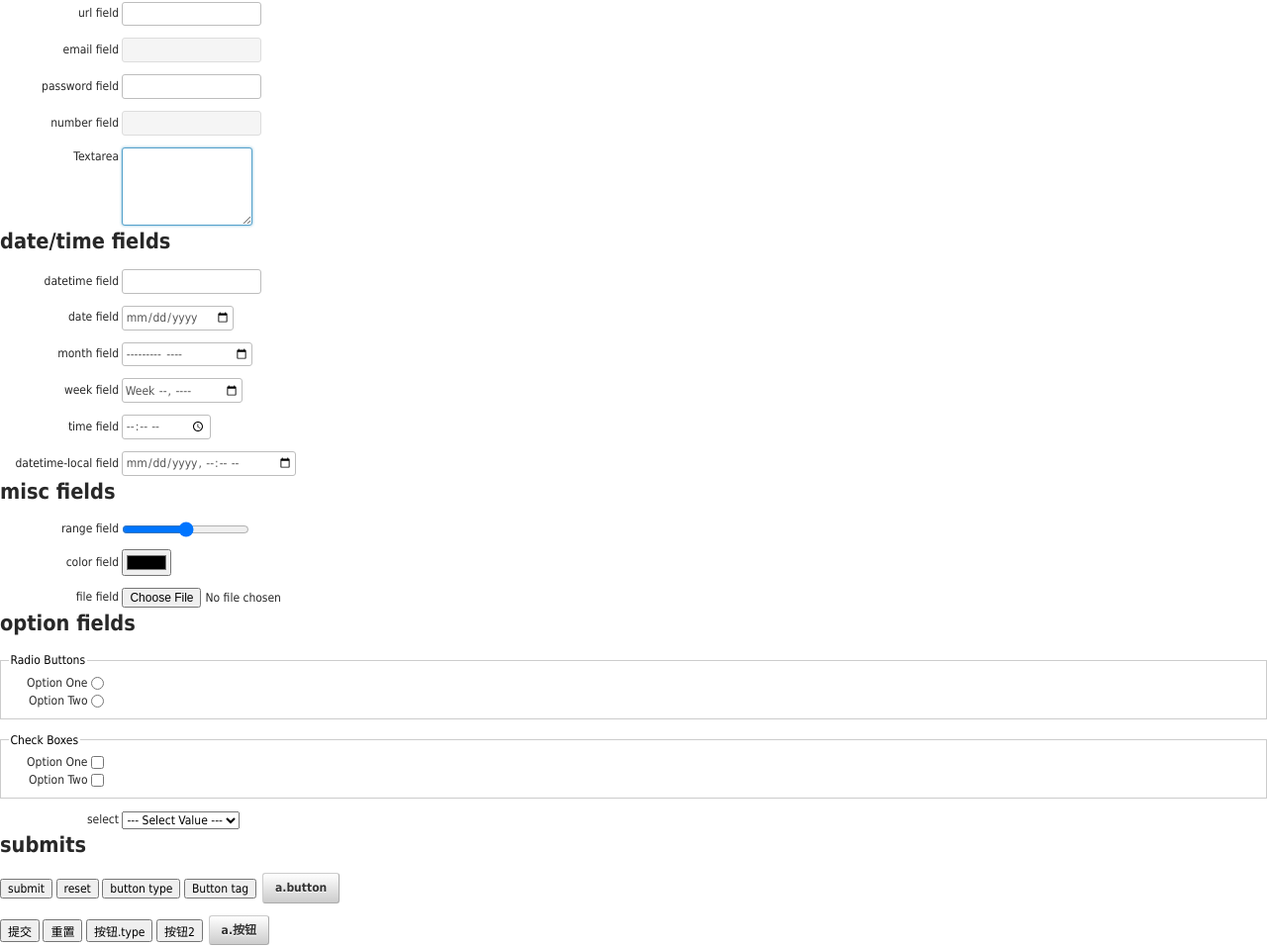
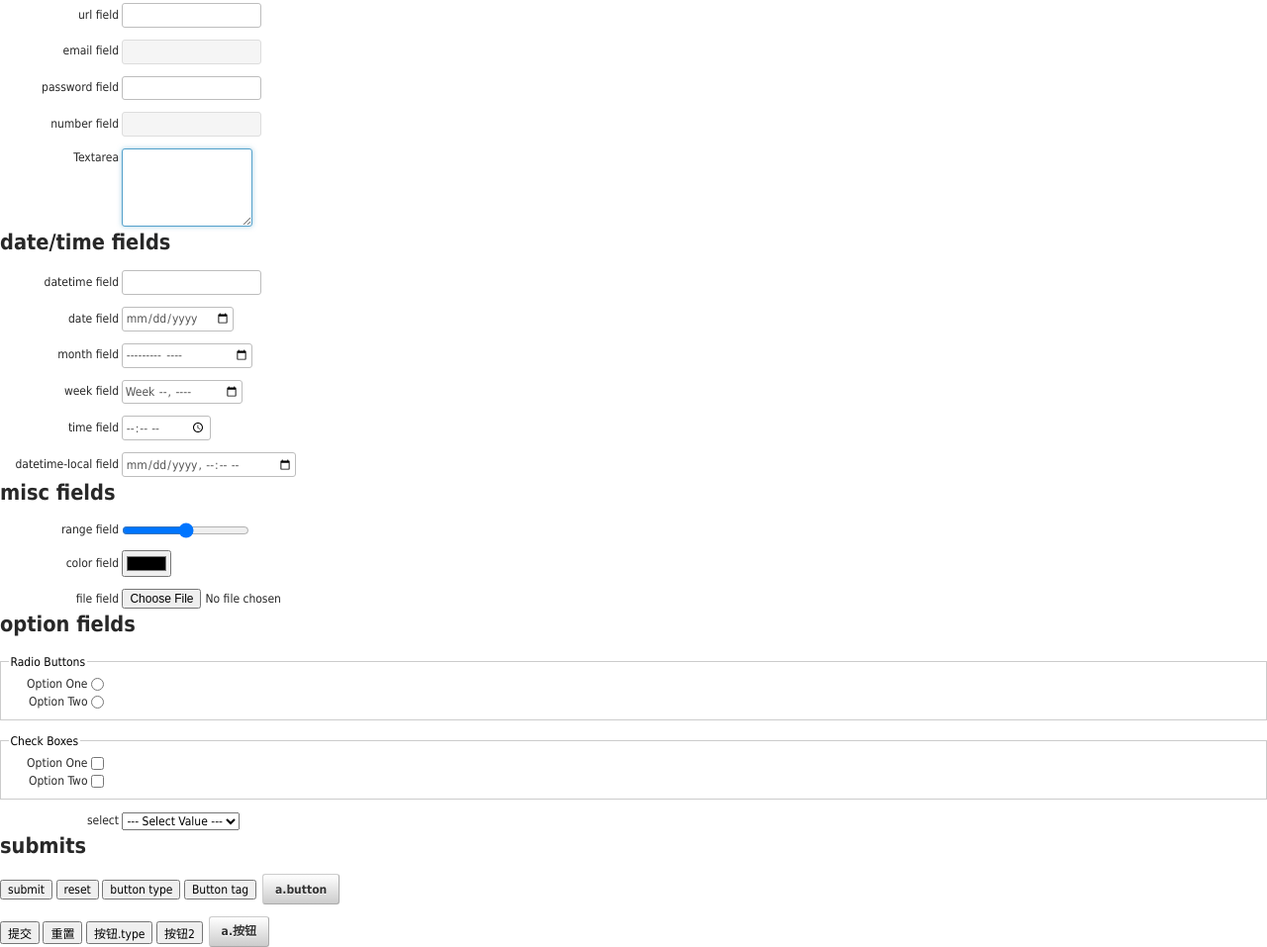
Before and after one commit to anmijay/Nice, a plain HTML site: page test/forms.html in a window 1280 px wide. Shown: the part 147-1104 px from the top of the page at 99% size. Drawn offline with nearby package versions, Linux system fonts and the light colour scheme.

Commit message:
更合理的字体设置

```diff
--- a/build/base.css
+++ b/build/base.css
@@ -24,7 +24,7 @@ sub,sup{font-size:75%;line-height:0;position:relative;vertical-align:baseline}su
 
 /*Recommended Styles*/
 html {font-size:62.5%; -webkit-text-size-adjust:none}
-body {height:100%; font:12px/1.5 tahoma,simsun; font-size:1.2rem; color:#282828}
+body {height:100%; font:12px/1.5 tahoma,arial,simsun,sans-serif; font-size:1.2rem; color:#282828}
 
 a {text-decoration:none;}
 a:hover {text-decoration:underline;}
--- a/build/form.css
+++ b/build/form.css
@@ -1,6 +1,6 @@
 fieldset {border:1px solid #ccc; margin:0 2px; padding:.35em .625em .75em}
 legend {color:#000; *margin-left:-7px}
-input,button,textarea,select {margin:0; font:12px tahoma,simsun; vertical-align:middle}
+input,button,textarea,select {margin:0; font:12px tahoma,arial,simsun,sans-serif; vertical-align:middle}
 button::-moz-focus-inner,input::-moz-focus-inner {border:0; padding:0}
 input[type=button],input[type=submit],input[type=reset],button,label {cursor:pointer}
 textarea {resize:vertical; overflow-y:auto; vertical-align:top}
--- a/build/global.css
+++ b/build/global.css
@@ -17,7 +17,6 @@
 .block {display:block;}
 .inline {display:inline;}
 .inblock {display:inline-block; *display:inline; *zoom:1;}
-.cell {display:table-cell; *display:inline-block; width:2000px; *width:auto;}
 .nowrap {white-space:nowrap; work-break:keep-all;}
 
 /* Alignment class */
--- a/build/nice-dev.css
+++ b/build/nice-dev.css
@@ -1,5 +1,5 @@
 /*
-* Nice.css
+* Nice.css v0.1
 * Copyright (c) 2012, www.niceue.com
 * Licensed under the MIT license.
 */
@@ -59,7 +59,7 @@ pre {white-space:pre; white-space:pre-wrap; word-wrap:break-word}
 /*
  * 去除默认斜体
  */
-address,cite,dfn,em,var{font-style:normal;}
+address,cite,dfn,em,var {font-style:normal;}
 
 
 /*
@@ -84,7 +84,7 @@ sub {bottom:-0.25em}
 
 /* ================== Form =================*/
 /*
- * 统一默认样式，而不是单纯去除
+ * 统一默认样式，而不是单纯去除 (参考normalize.css)
  */
 fieldset {border:1px solid #ccc; margin:0 2px; padding:.35em .625em .75em}
 legend {color:#000; *margin-left:-7px;}
@@ -96,7 +96,7 @@ legend {color:#000; *margin-left:-7px;}
  */
 input,button,textarea,select {
 	margin:0;
-	font:12px/1.5 tahoma,simsun;
+	font:12px/1.5 tahoma,arial,simsun,sans-serif;
 }
 
 
@@ -108,7 +108,8 @@ input::-moz-focus-inner {border:0; padding:0}
 
 
 /*
- * 提升按钮及标签的可访问性 (由于IE6不支持属性选择器，所以在IE6下button,label的设定也作废，可以把label分离出来使IE6也生效)
+ * 提升按钮及标签的可访问性
+ * 由于IE6不支持属性选择器，所以在IE6下button,label的设定也作废，可以把label分离出来使IE6也生效
  */
 input[type=button],
 input[type=submit],
@@ -139,20 +140,20 @@ mark{background:#ff0;color:#000}
  */
 /* Globals */
 html {
-	font-size:62.5%;				/* 10px = 1em = 100% = 8pt */
-	-webkit-text-size-adjust:none;	/* 使webkit内核默认可以启用小字体 */
+	font-size:62.5%;					/* 10px = 1em = 100% = 8pt */
+	-webkit-text-size-adjust:none;		/* 禁用Webkit内核浏览器的文字大小调整功能 */
 }
 body {
-	height:100%;					/* 避免body高度影响背景图 */
-	font:12px/1.5 tahoma,simsun;	/* 全局默认字体 */
-	font-size:1.2rem;				/* IE9+ & !IE */
-	color:#282828					/* IE中默认字体颜色是#282828，比纯黑和谐 */
+	height:100%;									/* 避免body高度太小影响背景 */
+	font:12px/1.5 tahoma,arial,simsun,sans-serif;	/* 全局字体设置(兼容中/英文操作系统，兼容utf-8及gbk编码) */
+	font-size:1.2rem;								/* 相对于html的字体大小，IE9+ & !IE 支持 (注意:为了兼容IE6-8，前面需加上px的字体大小) */
+	color:#282828									/* IE中默认字体颜色是#282828，比纯黑和谐 */
 }
 
-a {text-decoration:none;}
+a {text-decoration:none;}				/* 基本的链接样式 */
 a:hover {text-decoration:underline;}
 
-h1 {font-size:2em}
+h1 {font-size:2em}						/* 基本的标题样式 (提示: 修改字体大小或去掉不必要的定义) */
 h2 {font-size:1.8em}
 h3 {font-size:1.6em}
 h4 {font-size:1.4em}
--- /dev/null
+++ b/ext/form/niceForm.css
@@ -0,0 +1,108 @@
+input[type='text'],
+input[type='tel'],
+input[type='url'],
+input[type='email'],
+input[type='password'],
+input[type='number'],
+input[type^='date'],
+input[type='month'],
+input[type='week'],
+input[type='time'],
+textarea {
+	padding: 0.2em;
+	height:18px;
+	line-height:18px;
+	color: #555;
+	border: 1px solid #BDBDBD;
+	-moz-border-radius: 3px;
+	-webkit-border-radius: 3px;
+	border-radius: 3px;
+}
+
+input[type='text']:focus,
+input[type='tel']:focus,
+input[type='url']:focus,
+input[type='email']:focus,
+input[type='password']:focus,
+input[type='number']:focus,
+input[type^='date']:focus,
+input[type='month']:focus,
+input[type='week']:focus,
+input[type='time']:focus,
+.btn:focus,
+textarea:focus {
+	border-color: #54A1CB;
+	color: #000;
+	outline:0 none;
+	-webkit-box-shadow: 0 0 5px rgba(84,161,203,.5);
+	-moz-box-shadow: 0 0 5px rgba(84,161,203,.5);
+	box-shadow:  0 0 5px rgba(84,161,203,.5);
+	-webkit-transition:box-shadow .3s linear 0s;
+	-moz-transition:border-color .2s linear .1s;
+	transition:border-color .2s linear .1s;
+}
+
+input[disabled],
+select[disabled],
+textarea[disabled],
+input[readonly],
+select[readonly],
+textarea[readonly] {
+  background-color: #f5f5f5;
+  border-color: #ddd;
+}
+
+textarea {height:6em}
+input.text {height:18px;}
+.text {padding:.2em; line-height:18px; outline:0; color: #555; border: 1px solid #BDBDBD;}
+input.focus,textarea.focus {padding:.2em; border: 1px solid #54A1CB; color: #000;}
+
+:-moz-placeholder {color:#A9A9A9;}
+input.placeholder {color:#A9A9A9;}
+
+
+/* 按钮 */
+.btn {
+	padding: .2em 1em;
+	margin:0 .2em;
+	display: inline-block; *display: inline; *zoom: 1;
+	color: #333;
+	background-image: -webkit-gradient(linear, left top, left bottom, from(#fff), to(#ccc)); /* Saf4+, Chrome */
+	background-image: -webkit-linear-gradient(top, #fff, #ccc); /* Chrome 10+, Saf5.1+ */
+	background-image:    -moz-linear-gradient(top, #fff, #ccc); /* FF3.6 */
+	background-image:     -ms-linear-gradient(top, #fff, #ccc); /* IE10 */
+	background-image:      -o-linear-gradient(top, #fff, #ccc); /* Opera 11.10+ */
+	background-image:         linear-gradient(top, #fff, #ccc);
+	         filter: progid:DXImageTransform.Microsoft.Gradient(enabled='true', startColorstr='#ffffff', endColorstr='#cccccc',GradientType=0 ); /* IE6–IE9 */
+	border: 1px solid;
+	border-color: #ccc #aaa #aaa #ccc;
+	-moz-border-radius: 3px;
+	-webkit-border-radius: 3px;
+	border-radius: 3px;
+	font-weight: bold;
+	text-shadow: 0 1px #fff;
+	line-height: 2em;
+}
+.btn:hover{
+	color: #000;
+	text-decoration: none;
+	background:#eee;
+	background-image: -webkit-gradient(linear, left top, left bottom, from(#fff), to(#bbb)); /* Saf4+, Chrome */
+	background-image: -webkit-linear-gradient(top, #fff, #bbb); /* Chrome 10+, Saf5.1+ */
+	background-image:    -moz-linear-gradient(top, #fff, #bbb); /* FF3.6 */
+	background-image:     -ms-linear-gradient(top, #fff, #bbb); /* IE10 */
+	background-image:      -o-linear-gradient(top, #fff, #bbb); /* Opera 11.10+ */
+	background-image:         linear-gradient(top, #fff, #bbb);
+	         filter: progid:DXImageTransform.Microsoft.Gradient( startColorstr='#ffffff', endColorstr='#cccccc',GradientType=0 ); /* IE6–IE9 */
+	border-color: #aaa #888 #888 #aaa;
+}
+.btn:active {
+	background-image: -webkit-gradient(linear, left top, left bottom, from(#bbb), to(#fff)); /* Saf4+, Chrome */
+	background-image: -webkit-linear-gradient(top, #bbb, #fff); /* Chrome 10+, Saf5.1+ */
+	background-image:    -moz-linear-gradient(top, #bbb, #fff); /* FF3.6 */
+	background-image:     -ms-linear-gradient(top, #bbb, #fff); /* IE10 */
+	background-image:      -o-linear-gradient(top, #bbb, #fff); /* Opera 11.10+ */
+	background-image:         linear-gradient(top, #bbb, #fff);
+	          filter: progid:DXImageTransform.Microsoft.Gradient( startColorstr='#ffffff', endColorstr='#cccccc',GradientType=0 ); /* IE6–IE9 */
+	border-color: #888 #aaa #aaa #888;
+}
--- /dev/null
+++ b/ext/form/niceForm.js
@@ -0,0 +1,38 @@
+/* Nice表单增强：
+ * 使IE支持“placeholder”和“autofocus”，并且给不支持:focus伪类的IE67添加class，给不支持属性选择器的IE6添加class
+ * 可以通过设置ns的属性来添加命名空间
+ */
+;(function($){
+	var ns = '', //Namespace
+		ltIE8= window.ActiveXObject && $.browser.version<8,
+		x = function(a, b) {return !!~ a.indexOf(b)},
+		ck = function(s){return s in document.createElement('input')},
+		b = {ph:ck('placeholder'),af:ck('autofocus')};
+	if(!b.ph || !b.af){
+		$('input,textarea').each(function(){
+			var input = $(this),
+				type = input.attr('type') || 'textarea',
+				attrPh = input.attr('placeholder'),
+				attrAf = input.attr('autofocus');
+			if (attrPh && !b.ph) {
+				input.attr('value', attrPh).addClass('placeholder').bind({
+					focus: function() {if(input.val() === attrPh) input.val('').removeClass('placeholder');},
+					blur:  function() {if(input.val() === '') input.val(attrPh).addClass('placeholder');}
+				});
+			}
+			if((attrAf || attrAf==='') && !b.af)input.focus();
+			if(ltIE8){
+				if(x('text password textarea',type)){
+					input.addClass(ns+'text').bind({
+						focus: function() {input.addClass('focus');},
+						blur:  function() {input.removeClass('focus');}
+					});
+				}else if(x('button reset submit',type)){
+					input.addClass(ns+'button');
+				}else{
+					input.addClass(ns+type);
+				}
+			}
+		});
+	}
+})(jQuery);
--- /dev/null
+++ b/ext/link/niceLink.js
@@ -0,0 +1,3 @@
+$(function(){
+
+});
--- a/nice.css
+++ b/nice.css
@@ -1,5 +1,5 @@
 /*
-* Nice.css
+* Nice.css v0.1
 * Copyright (c) 2012, www.niceue.com
 * Licensed under the MIT license.
 */
@@ -20,7 +20,7 @@ sub,sup{font-size:75%;line-height:0;position:relative;vertical-align:baseline}su
 /* Form */
 fieldset {border:1px solid #ccc; margin:0 2px; padding:.35em .625em .75em}
 legend {color:#000; *margin-left:-7px}
-input,button,textarea,select {margin:0; font:12px tahoma,simsun; vertical-align:middle;}
+input,button,textarea,select {margin:0; font:12px tahoma,arial,simsun,sans-serif; vertical-align:middle;}
 button::-moz-focus-inner,input::-moz-focus-inner {border:0; padding:0}
 input[type=button],input[type=submit],input[type=reset],button,label {cursor:pointer}
 textarea {resize:vertical; overflow-y:auto; vertical-align:top}
@@ -34,7 +34,7 @@ mark{background:#ff0;color:#000}
 
 /* Globals */
 html {font-size:62.5%; -webkit-text-size-adjust:none}
-body {height:100%; font:12px/1.5 tahoma,simsun; font-size:1.2rem; color:#282828}
+body {height:100%; font:12px/1.5 tahoma,arial,simsun,sans-serif; font-size:1.2rem; color:#282828}
 
 a {text-decoration:none;}
 a:hover {text-decoration:underline;}
--- a/test/forms.html
+++ b/test/forms.html
@@ -4,7 +4,7 @@
 <meta charset="utf-8">
 <title>Minimum Page Form Checker</title>
 <link rel="stylesheet" href="../nice.css" type="text/css">
-<link rel="stylesheet" href="../ext/niceForm.css" type="text/css">
+<link rel="stylesheet" href="../ext/form/niceForm.css" type="text/css">
 <style type="text/css">
 .set {margin: 1em 0 0;}
 label {display:inline-block;*display:inline;*zoom:1; width:120px; text-align:right;}
@@ -201,6 +201,6 @@ fieldset label {width:80px}
 	</form>
 
 <script>window.jQuery || document.write('<script src="http://ajax.aspnetcdn.com/ajax/jQuery/jquery-1.4.4.min.js">\x3C/script>')</script>
-<script src="../ext/niceForm.js"></script>
+<script src="../ext/form/niceForm.js"></script>
 </body>
 </html>
```
